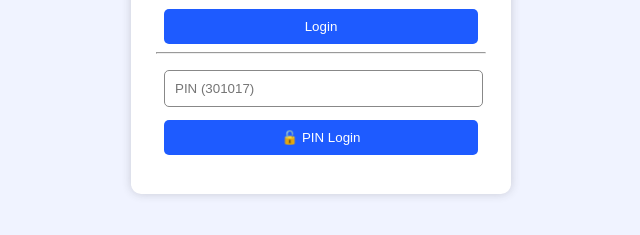
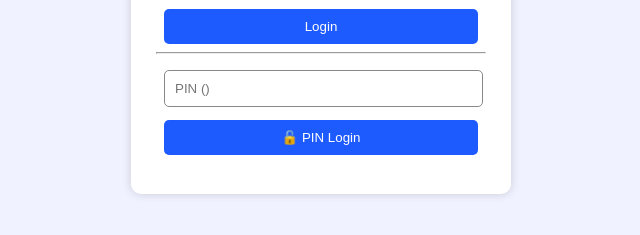
Before and after one commit to lakshmikrishnanet2025-cell/LK-Net-POS, a plain HTML site: page login.html in a window 1280 px wide. Shown: the part 323-558 px from the top of the page, 319-959 px from the left. Drawn offline with Linux system fonts and the light colour scheme.

Commit message:
Update login.html

```diff
--- a/login.html
+++ b/login.html
@@ -21,7 +21,7 @@
 
 <hr>
 
-<input id="pinBox" maxlength="6" type="password" placeholder="PIN (301017)">
+<input id="pinBox" maxlength="6" type="password" placeholder="PIN ()">
 <button onclick="pinLogin()">🔓 PIN Login</button>
 
 <p id="msg"></p>
```
